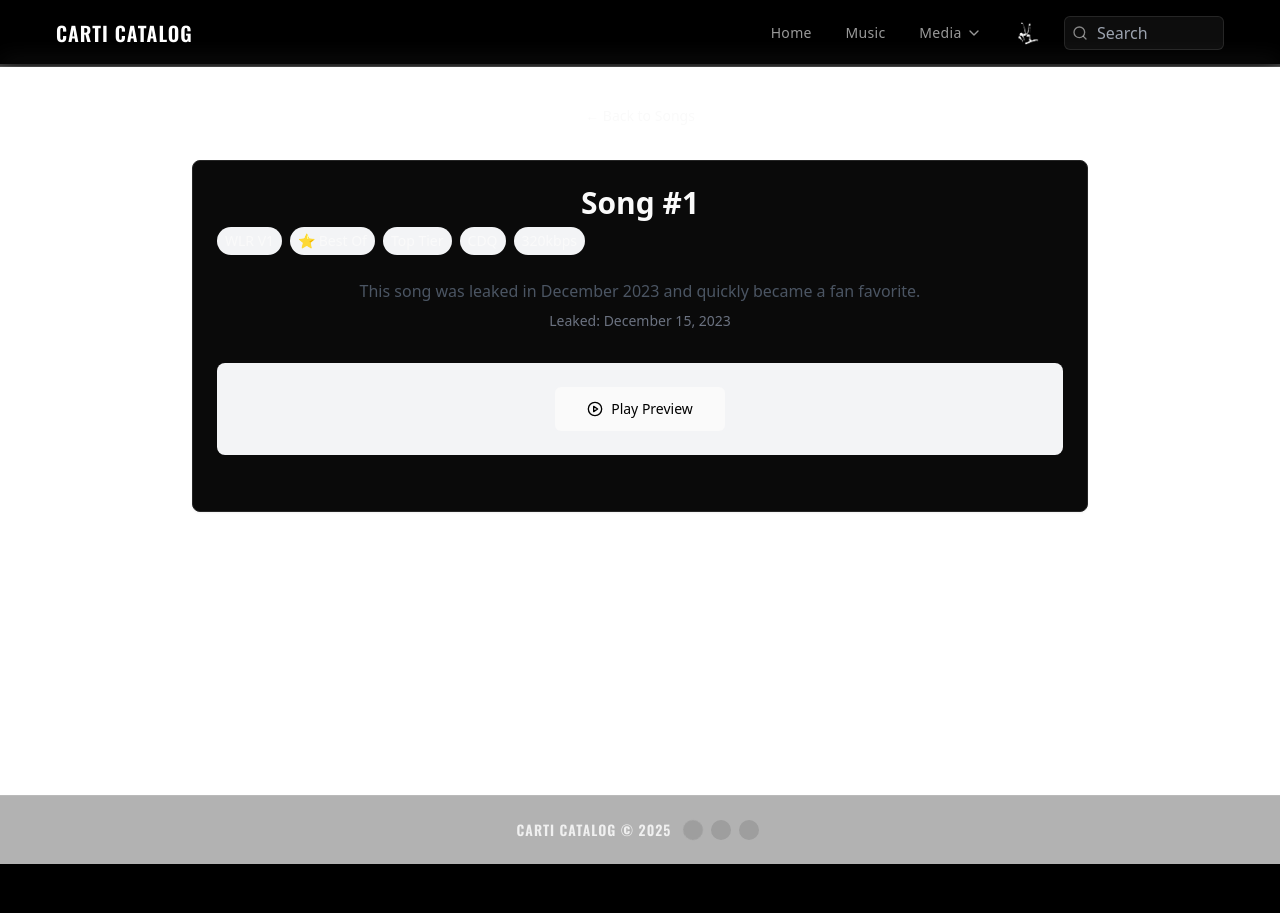
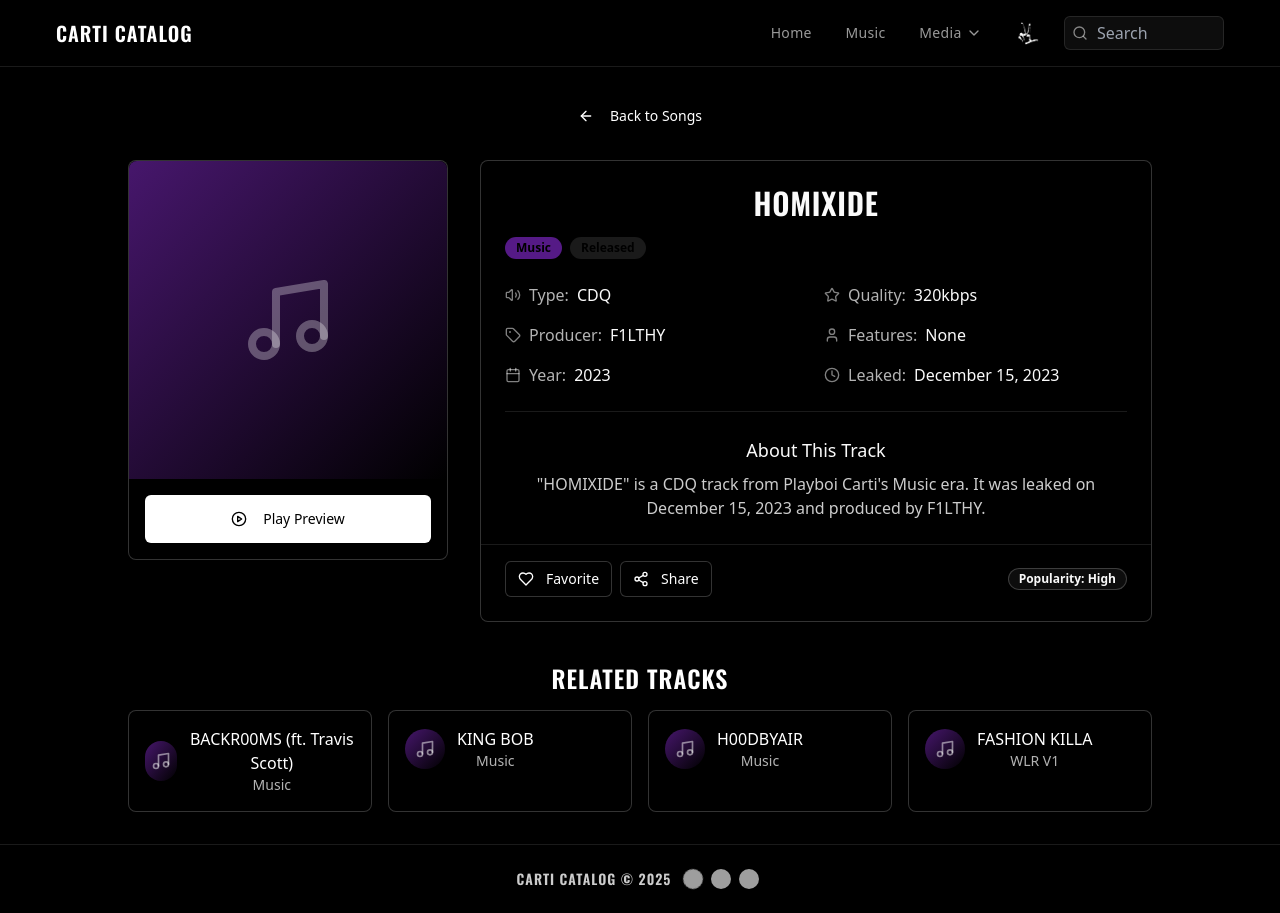
Before and after one commit to chuckdevelops/hello-ui-feedback, a React (Vite) app: page /songs/1 in a window 1280 px wide. Before the commit the page ends 864 px from the top, so only its background shows below. Built offline with nearby package versions, Linux system fonts and the light colour scheme; grey boxes are pictures that could not be loaded.

Commit message:
Improve song detail page navigation
The song detail page was incorrectly linking to the "coming soon" page. This commit fixes the navigation to correctly display song details.

```diff
--- a/src/components/songs/SongTable.tsx
+++ b/src/components/songs/SongTable.tsx
@@ -1,3 +1,4 @@
+
 import React from 'react';
 import { Link } from 'react-router-dom';
 import { ChevronDown, ChevronUp, Disc, Info, Volume2, Tag, Calendar, Clock } from 'lucide-react';
@@ -117,7 +118,7 @@ const SongTable = ({
                   className="hover-scale hover:bg-white/5 border-white/20 transition-all"
                 >
                   <TableCell>
-                    <Link to={`/coming-soon?song=${song.id}`} className="text-white hover:text-white/80 transition-colors font-medium">
+                    <Link to={`/songs/${song.id}`} className="text-white hover:text-white/80 transition-colors font-medium">
                       {song.name}
                     </Link>
                     <div className="md:hidden mt-1 space-y-1">
--- a/src/pages/SongDetail.tsx
+++ b/src/pages/SongDetail.tsx
@@ -1,39 +1,86 @@
 
 import { useParams, useNavigate } from 'react-router-dom';
+import { useState, useEffect } from 'react';
 import Header from '../components/Header';
 import Footer from '../components/Footer';
-import { Card, CardHeader, CardContent } from '@/components/ui/card';
+import { Card, CardHeader, CardContent, CardFooter } from '@/components/ui/card';
 import { Button } from '@/components/ui/button';
-import { PlayCircle, Pause } from 'lucide-react';
+import { Badge } from '@/components/ui/badge';
+import { Separator } from '@/components/ui/separator';
+import { PlayCircle, Pause, Calendar, Music, Volume2, Clock, Disc, Tag, Star, Heart, Share2, User, ArrowLeft } from 'lucide-react';
 import { useAudio } from '../hooks/useAudio';
-
-// This is a placeholder - in a real app, you'd fetch song details from an API
-const getSongById = (id: string) => {
-  return {
-    id,
-    name: `Song #${id}`,
-    era: "WLR V1",
-    primary_tab_name: "⭐ Best Of",
-    subsection_name: "Top Tier",
-    type: "CDQ",
-    quality: "320kbps",
-    leak_date: "December 15, 2023",
-    description: "This song was leaked in December 2023 and quickly became a fan favorite.",
-    audioUrl: `/media/previews/${id}.mp3`,
-  };
-};
+import { songs } from '../data/songs';
+import AudioProvider from '../components/AudioProvider';
 
 const SongDetail = () => {
   const { id } = useParams<{ id: string }>();
   const navigate = useNavigate();
   const { playAudio, pauseAudio, activeAudioId } = useAudio();
+  const [song, setSong] = useState<any>(null);
+  const [loading, setLoading] = useState(true);
+  const [error, setError] = useState<string | null>(null);
 
+  useEffect(() => {
     if (!id) {
       navigate('/songs');
-    return null;
+      return;
     }
 
-  const song = getSongById(id);
+    try {
+      // Find the song in our data
+      const songId = parseInt(id);
+      const foundSong = songs.find(s => s.id === songId);
+
+      if (foundSong) {
+        setSong({
+          ...foundSong,
+          audioUrl: `/media/previews/${foundSong.id}.mp3`
+        });
+      } else {
+        setError("Song not found");
+      }
+    } catch (err) {
+      setError("Error loading song data");
+      console.error("Error loading song:", err);
+    } finally {
+      setLoading(false);
+    }
+  }, [id, navigate]);
+
+  if (loading) {
+    return (
+      <div className="min-h-screen flex flex-col bg-black text-white">
+        <Header />
+        <main className="flex-grow container mx-auto px-4 py-8 flex items-center justify-center">
+          <p className="text-xl">Loading...</p>
+        </main>
+        <Footer />
+      </div>
+    );
+  }
+
+  if (error || !song) {
+    return (
+      <div className="min-h-screen flex flex-col bg-black text-white">
+        <Header />
+        <main className="flex-grow container mx-auto px-4 py-8">
+          <Button
+            variant="ghost"
+            className="mb-6 text-white hover:bg-white/10"
+            onClick={() => navigate('/songs')}
+          >
+            <ArrowLeft className="mr-2 h-4 w-4" /> Back to Songs
+          </Button>
+          <div className="flex flex-col items-center justify-center">
+            <p className="text-xl mb-4">{error || "Song not found"}</p>
+            <Button onClick={() => navigate('/songs')}>View All Songs</Button>
+          </div>
+        </main>
+        <Footer />
+      </div>
+    );
+  }
+
   const isPlaying = activeAudioId === id;
 
   const handlePlayPause = () => {
@@ -45,51 +92,164 @@ const SongDetail = () => {
   };
 
   return (
-    <div className="min-h-screen flex flex-col bg-white">
+    <AudioProvider>
+      <div className="min-h-screen flex flex-col bg-black text-white">
         <Header />
         <main className="flex-grow container mx-auto px-4 py-8">
           <Button
             variant="ghost"
-          className="mb-6"
+            className="mb-6 text-white hover:bg-white/10"
             onClick={() => navigate('/songs')}
           >
-          ← Back to Songs
+            <ArrowLeft className="mr-2 h-4 w-4" /> Back to Songs
           </Button>
 
-        <Card className="mx-auto max-w-4xl">
-          <CardHeader>
-            <h1 className="text-3xl font-bold">{song.name}</h1>
-            <div className="flex flex-wrap gap-2 text-sm">
-              <span className="px-2 py-1 bg-gray-100 rounded-full">{song.era}</span>
-              <span className="px-2 py-1 bg-gray-100 rounded-full">{song.primary_tab_name}</span>
-              {song.subsection_name && (
-                <span className="px-2 py-1 bg-gray-100 rounded-full">{song.subsection_name}</span>
-              )}
-              <span className="px-2 py-1 bg-gray-100 rounded-full">{song.type}</span>
-              <span className="px-2 py-1 bg-gray-100 rounded-full">{song.quality}</span>
+          <div className="max-w-5xl mx-auto">
+            <div className="grid md:grid-cols-3 gap-8">
+              {/* Album Art / Song Visualizer */}
+              <div className="md:col-span-1">
+                <Card className="bg-black/60 border border-white/20">
+                  <CardContent className="p-0">
+                    <div className="aspect-square bg-gradient-to-br from-purple-900/80 to-black flex items-center justify-center overflow-hidden rounded-t-lg">
+                      <Music className="h-24 w-24 text-white/30" />
                     </div>
-          </CardHeader>
-          <CardContent>
-            <div className="mb-6">
-              <p className="text-gray-600">{song.description}</p>
-              <p className="text-sm text-gray-500 mt-2">Leaked: {song.leak_date}</p>
-            </div>
-
-            <div className="flex items-center justify-center my-8 p-6 bg-gray-100 rounded-lg">
+                    <div className="p-4">
                       <Button
                         onClick={handlePlayPause}
-                size="lg"
-                className="flex items-center gap-2"
+                        className="w-full bg-white text-black hover:bg-white/90 flex items-center justify-center py-6"
                       >
-                {isPlaying ? <Pause className="h-5 w-5" /> : <PlayCircle className="h-5 w-5" />}
-                {isPlaying ? 'Pause' : 'Play Preview'}
+                        {isPlaying ?
+                          <><Pause className="h-5 w-5 mr-2" /> Pause</> :
+                          <><PlayCircle className="h-5 w-5 mr-2" /> Play Preview</>
+                        }
                       </Button>
                     </div>
                   </CardContent>
                 </Card>
+              </div>
+
+              {/* Song Details */}
+              <div className="md:col-span-2">
+                <Card className="bg-black/60 border border-white/20 h-full">
+                  <CardHeader>
+                    <div className="flex flex-col gap-2">
+                      <h1 className="text-3xl font-bold carti-font tracking-wide">{song.name}</h1>
+                      {song.features && (
+                        <p className="text-white/70 text-sm">featuring {song.features}</p>
+                      )}
+                      <div className="flex flex-wrap gap-2 mt-2">
+                        <Badge className="bg-purple-800/80 hover:bg-purple-700/80">{song.era}</Badge>
+                        <Badge className="bg-white/10 hover:bg-white/20">{song.primary_tab_name}</Badge>
+                        {song.subsection_name && (
+                          <Badge className="bg-white/10 hover:bg-white/20">{song.subsection_name}</Badge>
+                        )}
+                      </div>
+                    </div>
+                  </CardHeader>
+
+                  <CardContent>
+                    <div className="space-y-6">
+                      <div className="grid grid-cols-2 gap-4">
+                        <div className="flex items-center gap-2">
+                          <Volume2 className="h-4 w-4 text-white/50" />
+                          <span className="text-white/70">Type:</span>
+                          <span className="font-medium">{song.type}</span>
+                        </div>
+
+                        <div className="flex items-center gap-2">
+                          <Star className="h-4 w-4 text-white/50" />
+                          <span className="text-white/70">Quality:</span>
+                          <span className="font-medium">{song.quality}</span>
+                        </div>
+
+                        <div className="flex items-center gap-2">
+                          <Tag className="h-4 w-4 text-white/50" />
+                          <span className="text-white/70">Producer:</span>
+                          <span className="font-medium">{song.producer || "Unknown"}</span>
+                        </div>
+
+                        <div className="flex items-center gap-2">
+                          <User className="h-4 w-4 text-white/50" />
+                          <span className="text-white/70">Features:</span>
+                          <span className="font-medium">{song.features || "None"}</span>
+                        </div>
+
+                        <div className="flex items-center gap-2">
+                          <Calendar className="h-4 w-4 text-white/50" />
+                          <span className="text-white/70">Year:</span>
+                          <span className="font-medium">{song.year}</span>
+                        </div>
+
+                        <div className="flex items-center gap-2">
+                          <Clock className="h-4 w-4 text-white/50" />
+                          <span className="text-white/70">Leaked:</span>
+                          <span className="font-medium">{song.leak_date}</span>
+                        </div>
+                      </div>
+
+                      <Separator className="bg-white/10" />
+
+                      <div>
+                        <h3 className="text-lg font-medium mb-2">About This Track</h3>
+                        <p className="text-white/80">
+                          {song.description || `"${song.name}" is a ${song.type} track from Playboi Carti's ${song.era} era.
+                          It was leaked on ${song.leak_date}${song.producer ? ` and produced by ${song.producer}` : ''}.
+                          ${song.features ? ` The track features ${song.features}.` : ''}`}
+                        </p>
+                      </div>
+                    </div>
+                  </CardContent>
+
+                  <CardFooter className="flex justify-between pt-4 border-t border-white/10">
+                    <div className="flex space-x-2">
+                      <Button variant="outline" size="sm" className="border-white/20 text-white hover:bg-white/10">
+                        <Heart className="h-4 w-4 mr-1" /> Favorite
+                      </Button>
+                      <Button variant="outline" size="sm" className="border-white/20 text-white hover:bg-white/10">
+                        <Share2 className="h-4 w-4 mr-1" /> Share
+                      </Button>
+                    </div>
+                    <Badge variant="outline" className="bg-white/5 border-white/20">
+                      Popularity: {song.popularity || "Medium"}
+                    </Badge>
+                  </CardFooter>
+                </Card>
+              </div>
+            </div>
+
+            {/* Related songs section - could be expanded in the future */}
+            <div className="mt-10">
+              <h2 className="text-2xl font-bold mb-4 carti-font">Related Tracks</h2>
+              <div className="grid grid-cols-1 sm:grid-cols-2 md:grid-cols-3 lg:grid-cols-4 gap-4">
+                {songs
+                  .filter(s => s.id !== song.id && (s.era === song.era || s.producer === song.producer))
+                  .slice(0, 4)
+                  .map(relatedSong => (
+                    <Card
+                      key={relatedSong.id}
+                      className="bg-black/60 border border-white/20 hover:border-white/40 transition-all cursor-pointer hover-scale"
+                      onClick={() => navigate(`/songs/${relatedSong.id}`)}
+                    >
+                      <CardContent className="p-4">
+                        <div className="flex items-center gap-3">
+                          <div className="h-10 w-10 bg-gradient-to-br from-purple-900/80 to-black rounded-full flex items-center justify-center">
+                            <Music className="h-5 w-5 text-white/50" />
+                          </div>
+                          <div>
+                            <h3 className="font-medium text-white">{relatedSong.name}</h3>
+                            <p className="text-sm text-white/70">{relatedSong.era}</p>
+                          </div>
+                        </div>
+                      </CardContent>
+                    </Card>
+                  ))}
+              </div>
+            </div>
+          </div>
         </main>
         <Footer />
       </div>
+    </AudioProvider>
   );
 };
 
```
Lines whose indentation alone changed are shown as unchanged.
